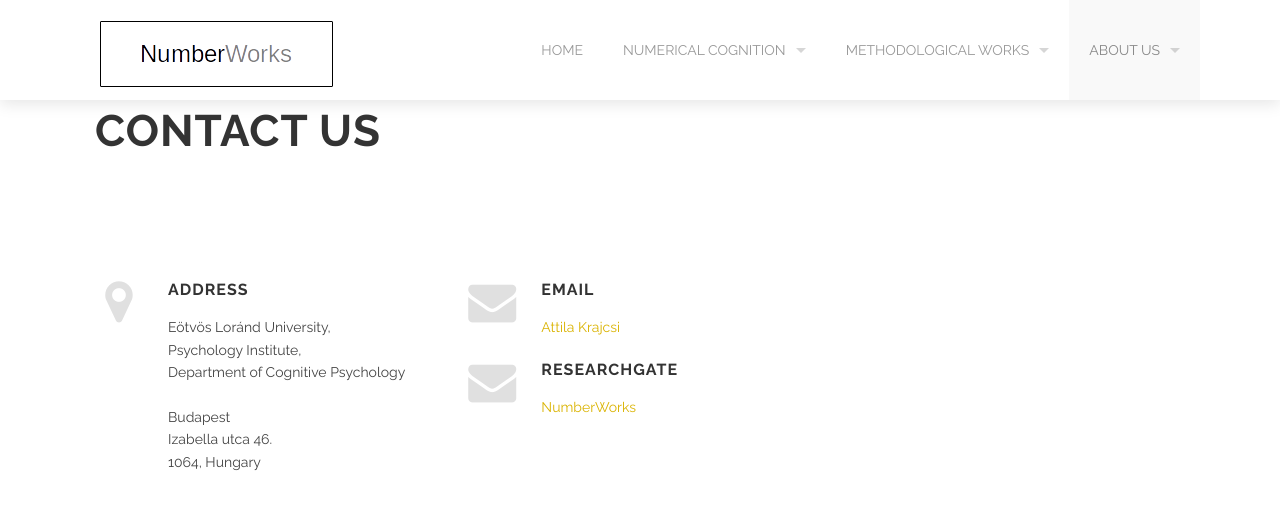
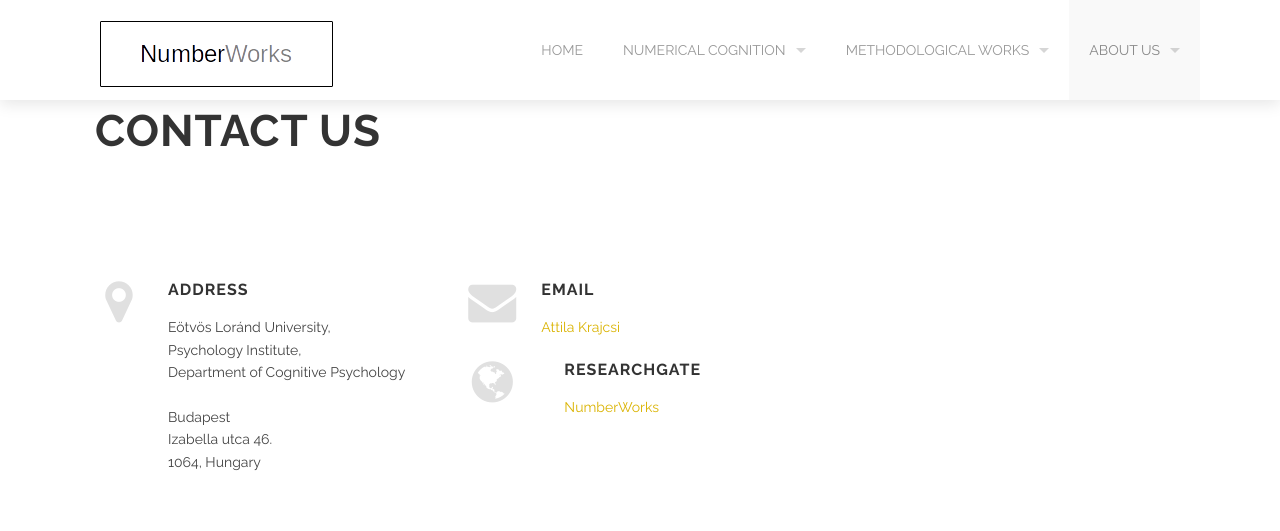
Before and after one commit to theNumberWorks/numberworks_website, a Jekyll site: the page built from contact.md, in a window 1280 px wide. Shown: the top 531 px of the page. Built offline with Jekyll 4.4.1, drawn with Linux system fonts in a browser that asks for light colours; grey boxes are pictures that could not be loaded.

Commit message:
Update contact.md

```diff
--- a/contact.md
+++ b/contact.md
@@ -23,7 +23,8 @@ section_id: about
             <i class='fa fa-envelope'></i>
             <h3>Email</h3>
             <p><a href="mailto:krajcsi@gmail.com">Attila Krajcsi</a></p>
-            <i class='fa fa-envelope'></i>
+            <i class='fa fa-globe'></i>
+            <i class="fab fa-researchgate"></i>
             <h3>ResearchGate</h3>
             <p><a href="https://www.researchgate.net/lab/Attila-Krajcsi-Lab-The-Number-Works-Attila-Krajcsi">NumberWorks</a></p>
           </div>
```
